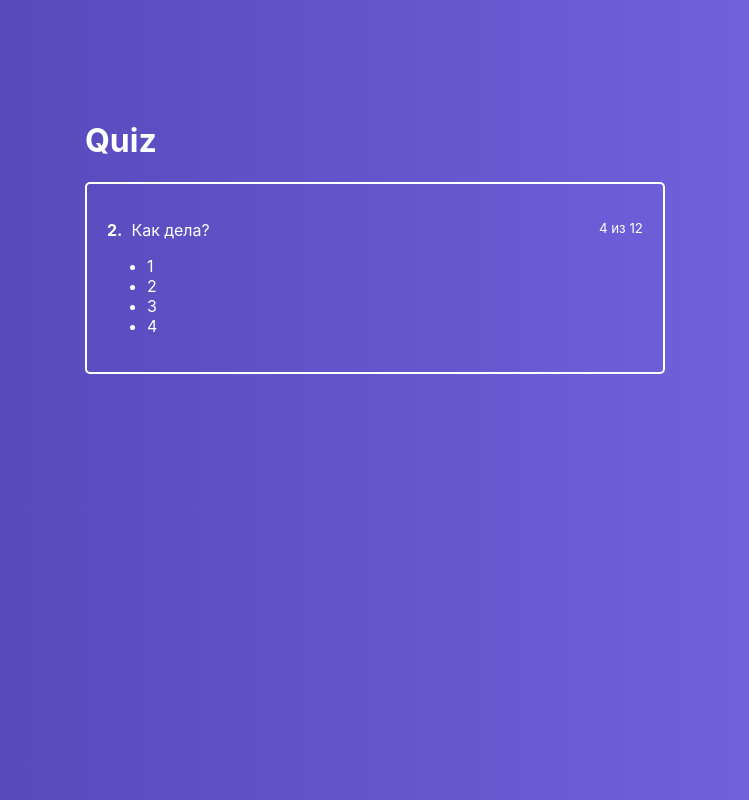
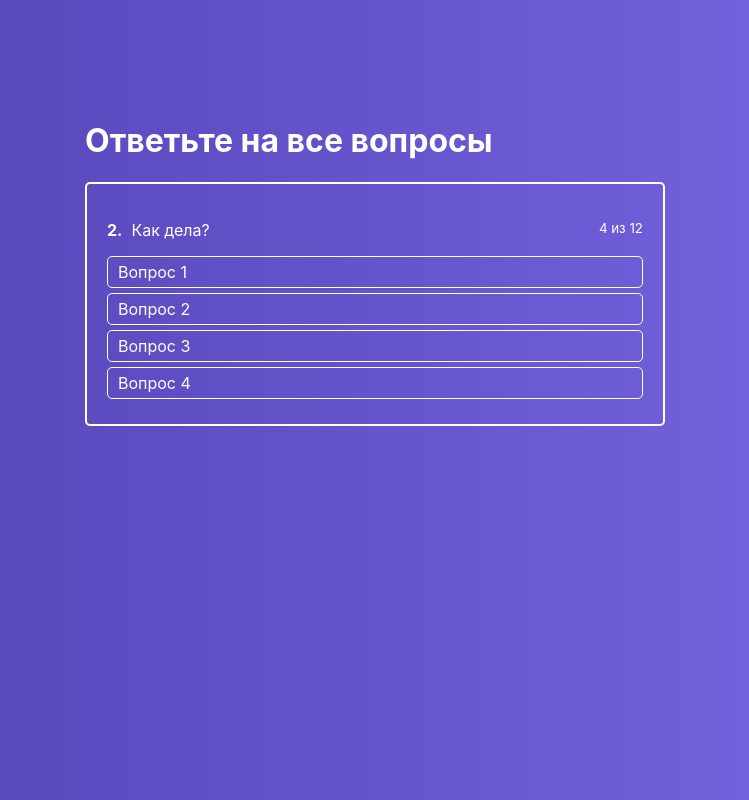
Before and after one commit to Abraklion/tutorial-react-zero-to-professional, a React app in the folder block_6/: page / in a window 1280 px wide. Shown: the whole page, without its empty margins (265-1014 px from the left). Built offline with nearby package versions, Linux system fonts and the light colour scheme.

Commit message:
Блок 6. Практика. Компоненты | Урок 6. Список вопросов

```diff
--- a/block_6/src/App.js
+++ b/block_6/src/App.js
@@ -1,11 +1,19 @@
-import Layouts from './hoc/Layouts';
+import Layout from './hoc/Layout';
+
 import Quiz from './containers/Quiz';
 
+/**
+ * Точка входа
+ **/
 function App() {
+
+  /**
+   * Отрисовка
+   **/
   return (
-    <Layouts>
-      <Quiz/> {/* -> Компонент викторина */}
-    </Layouts>
+    <Layout>
+      <Quiz/> {/* -> Контейнер викторина */}
+    </Layout>
   );
 }
 
--- /dev/null
+++ b/block_6/src/components/ActiveQuiz/AnswersList/AnswerItem/AnswerItem.module.scss
@@ -0,0 +1,15 @@
+.ActiveQuiz__item{
+  padding: 5px 10px;
+  margin-bottom: 5px;
+
+  border: 1px solid #fff;
+  border-radius: 5px;
+
+  transition: background .3s ease-in-out;
+
+  cursor: pointer;
+
+  &:hover {
+    background: rgba(255, 255, 255, .2);
+  }
+}
--- /dev/null
+++ b/block_6/src/components/ActiveQuiz/AnswersList/AnswerItem/index.js
@@ -0,0 +1,18 @@
+import style from './AnswerItem.module.scss'
+
+/**
+ * Компонент {Пункт списка с ответом}
+ * */
+const AnswerItem = props => {
+
+  /**
+   * Отрисовка
+   **/
+  return (
+    <li className={style.ActiveQuiz__item}>
+      {props.answer.text}
+    </li>
+  )
+}
+
+export default AnswerItem
--- /dev/null
+++ b/block_6/src/components/ActiveQuiz/AnswersList/AnswersList.module.scss
@@ -0,0 +1,5 @@
+.ActiveQuiz__list {
+  list-style: none;
+  margin: 0;
+  padding: 0;
+}
--- /dev/null
+++ b/block_6/src/components/ActiveQuiz/AnswersList/index.js
@@ -0,0 +1,29 @@
+import style from './AnswersList.module.scss'
+
+import AnswerItem from './AnswerItem'
+
+/**
+ * Компонент {Список ответов на вопрос}
+ * */
+const AnswersList = props => {
+
+  /**
+   * Отрисовка
+   **/
+  return (
+    <ul className={style.ActiveQuiz__list}>
+      {props.answers.map((answer, index) => {
+
+        /* -> Компонент пункт списка с ответом */
+        return (
+          <AnswerItem
+            key={index}
+            answer={answer}
+          />
+        )
+
+      })}
+    </ul>
+  )
+}
+export default AnswersList
--- a/block_6/src/components/ActiveQuiz/index.js
+++ b/block_6/src/components/ActiveQuiz/index.js
@@ -1,10 +1,15 @@
-import React from 'react'
 import style from './ActiveQuiz.module.scss'
+import AnswersList from "./AnswersList";
 
 /**
- * Активный вопрос
+ * Компонент {Активный вопрос}
  * */
-const ActiveQuiz = props => (
+const ActiveQuiz = props => {
+
+  /**
+   * Отрисовка
+   **/
+  return (
     <div className={style.ActiveQuiz}>
       <p className={style.ActiveQuiz__header}>
         <span>
@@ -15,13 +20,9 @@ const ActiveQuiz = props => (
         <small>4 из 12</small>
       </p>
 
-    <ul>
-      <li>1</li>
-      <li>2</li>
-      <li>3</li>
-      <li>4</li>
-    </ul>
+      <AnswersList answers={props.answers} /> {/* -> Компонент список ответов на вопрос */}
     </div>
   )
+}
 
 export default ActiveQuiz
--- a/block_6/src/containers/Quiz/index.js
+++ b/block_6/src/containers/Quiz/index.js
@@ -4,20 +4,37 @@ import style from './Quiz.module.scss'
 import ActiveQuiz from "../../components/ActiveQuiz";
 
 /**
- * Викторина
- * */
+ * Компонент {Викторина}
+ **/
 class Quiz extends Component {
+
+  /**
+   * Состояние компонента
+   **/
   state = {
-    quiz: []
+    quiz: [
+      {
+        answers: [
+          {text: 'Вопрос 1'},
+          {text: 'Вопрос 2'},
+          {text: 'Вопрос 3'},
+          {text: 'Вопрос 4'}
+        ]
+      }
+    ]
   }
 
+  /**
+   * Отрисовка
+   **/
   render() {
     return (
       <div className={style.Quiz}>
         <div className={style.Quiz__wrapper}>
-          <h1 className={style.Quiz__title}>Quiz</h1>
+          <h1 className={style.Quiz__title}>Ответьте на все вопросы</h1>
 
-          <ActiveQuiz /> {/* -> Компонент активный вопрос */}
+          <ActiveQuiz answers={this.state.quiz[0].answers} /> {/* -> Компонент активный вопрос */}
+
         </div>
       </div>
     )
```
Also changed, not shown: block_6/src/hoc/Layout/index.js (renamed from block_6/src/hoc/Layouts/index.js, +8 -4 lines), block_6/src/hoc/Layout/Layout.module.scss (renamed from block_6/src/hoc/Layouts/Layout.module.scss). Lines whose indentation alone changed are shown as unchanged.
